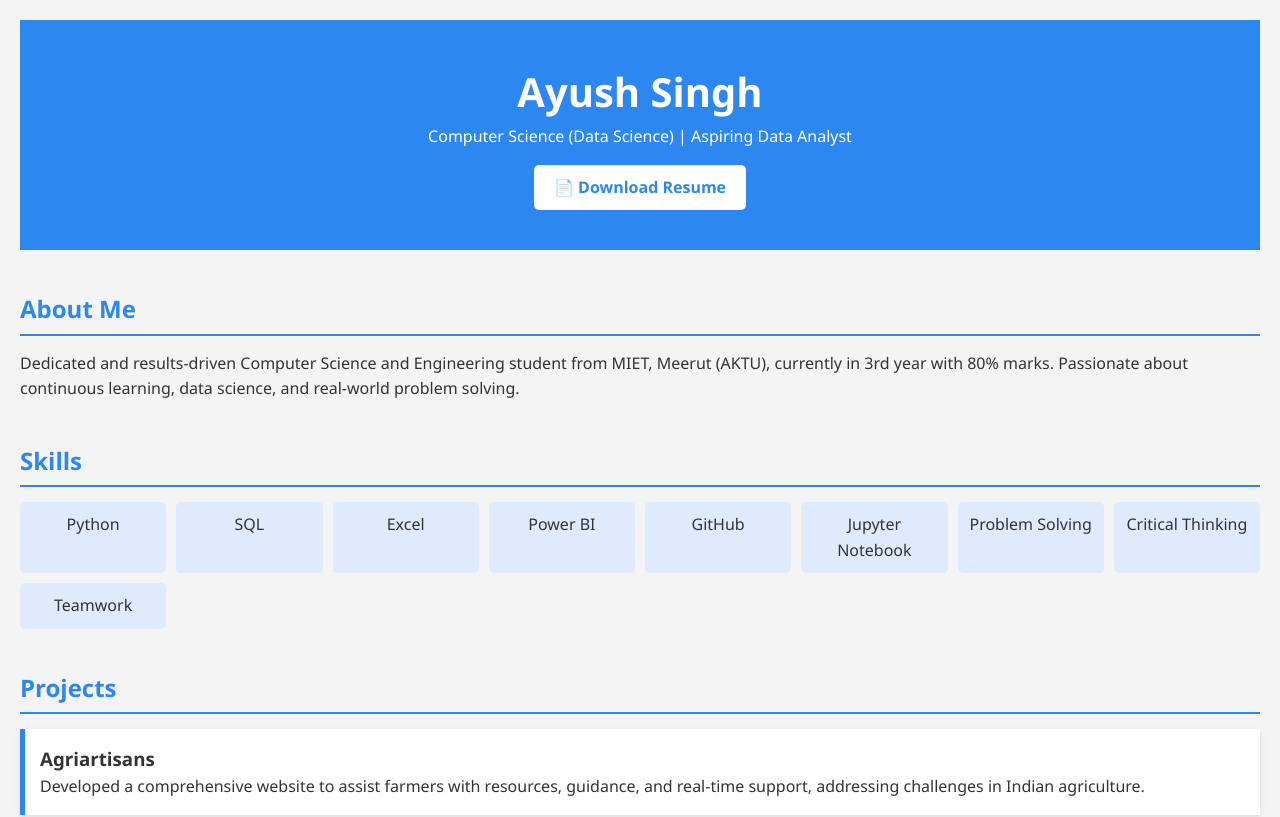
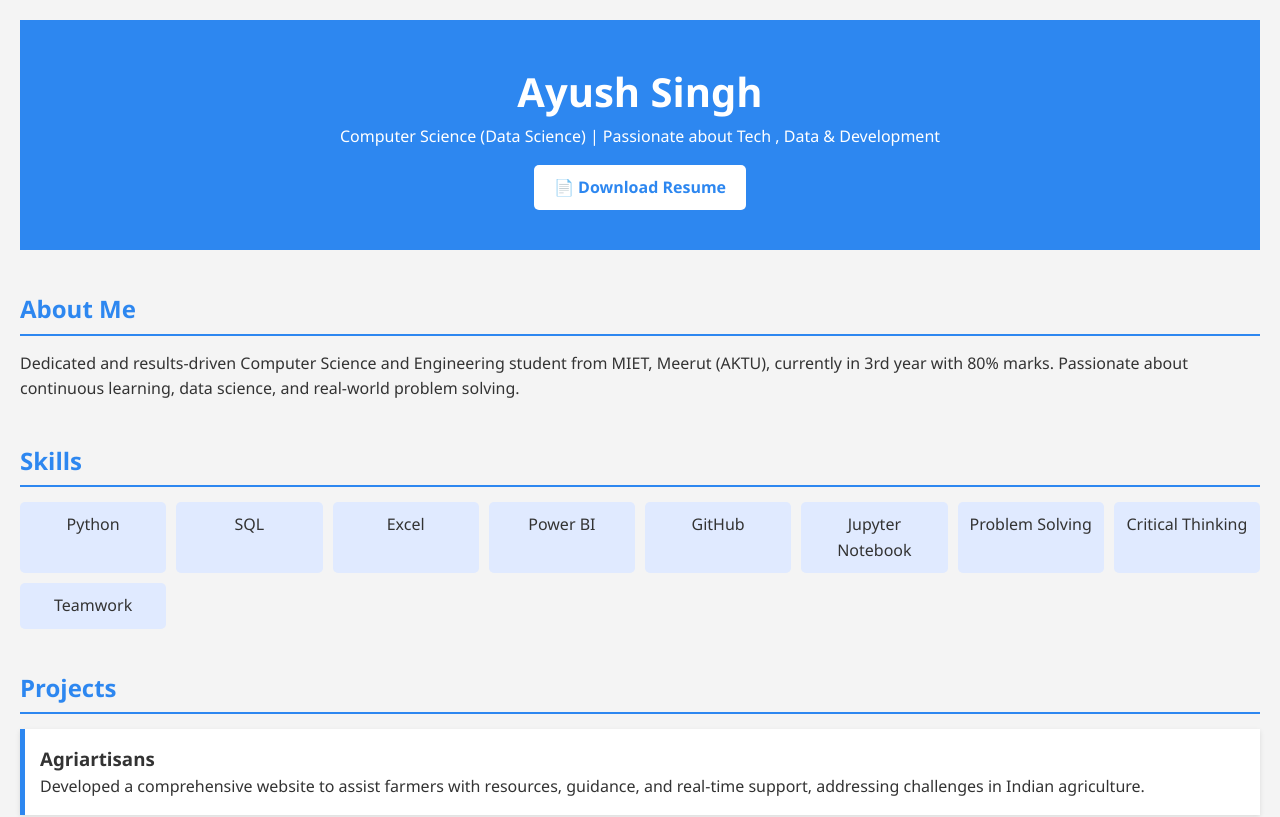
Before and after one commit to QUESTAM/github-portfolio, a plain HTML site: page index.html in a window 1280 px wide. Shown: the top 817 px of the page. Drawn offline with Linux system fonts and the light colour scheme.

Commit message:
Update index.html

```diff
--- a/index.html
+++ b/index.html
@@ -9,7 +9,7 @@
 <body>
   <header>
     <h1>Ayush Singh</h1>
-    <p>Computer Science (Data Science) | Aspiring Data Analyst</p>
+    <p>Computer Science (Data Science) | Passionate about Tech , Data & Development</p>
     <a href="AYUSH_SINGH_037.pdf" class="resume-btn" download>📄 Download Resume</a>
   </header>
 
```
